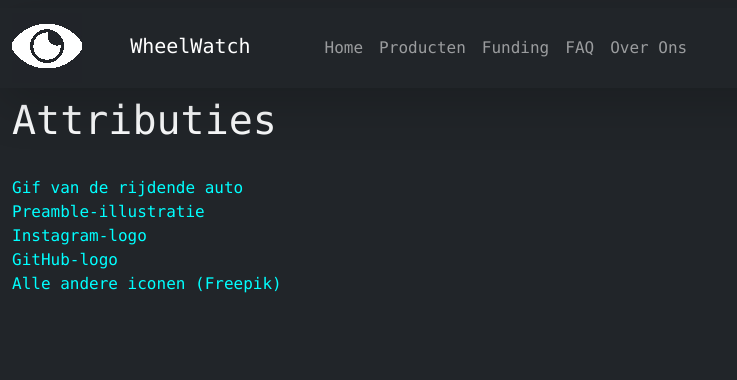
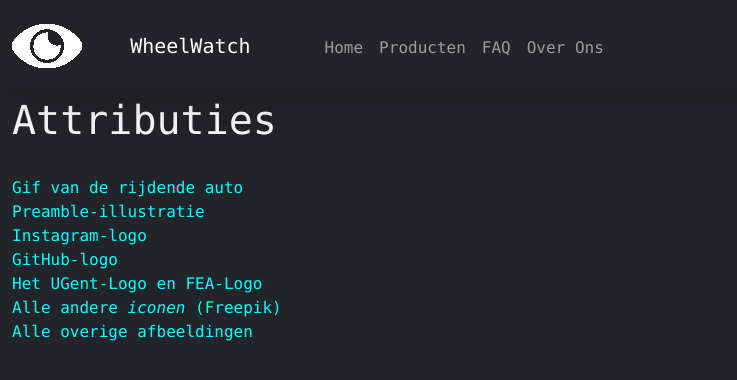
Before and after one commit to dot-io/wheelwatch, a plain HTML site: page attributions.html in a window 1280 px wide. Shown: the whole page, without its empty margins (0-737 px from the left). Drawn offline with nearby package versions, Linux system fonts and the light colour scheme.

Commit message:
complete attributions

```diff
--- a/attributions.html
+++ b/attributions.html
@@ -24,7 +24,7 @@
                 <div class="navbar-nav">
                   <a class="nav-link" href="index.html">Home</a>
                   <a class="nav-link" href="solutions.html">Producten</a>
-                  <a class="nav-link" href="funding.html">Funding</a>
+
                   <a class="nav-link" href="faq.html">FAQ</a>
                   <a class="nav-link" href="about.html">Over Ons</a>
                 </div>
@@ -40,7 +40,9 @@
                 <a class="custom-link" href="https://www.researchgate.net/figure/ADS-B-Mode-S-reply-format_fig2_320721476">Preamble-illustratie</a>
                 <a class="custom-link" href="https://www.facebook.com/brand/resources/instagram/instagram-brand/">Instagram-logo</a>
                 <a class="custom-link" href="https://github.com/logos">GitHub-logo</a>
-                <a class="custom-link" href="https://www.flaticon.com/">Alle andere iconen (Freepik)</a>
+                <a class="custom-link" href="https://styleguide.ugent.be/basisprincipes/logos-en-facultaire-iconen.html#download-instructions">Het UGent-Logo en FEA-Logo</a>
+                <a class="custom-link" href="https://www.flaticon.com/">Alle andere <em>iconen</em> (Freepik)</a>
+                <a class="custom-link" href="pixabay.com">Alle overige afbeeldingen</a>
             </div>
         </div>
 
```
